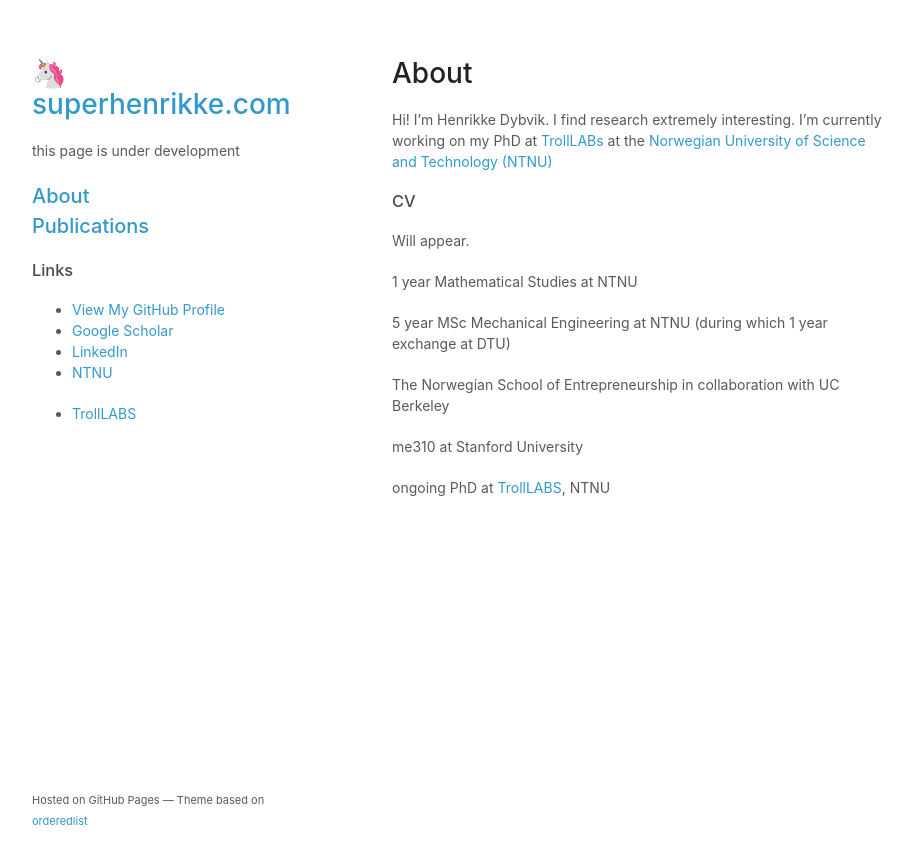
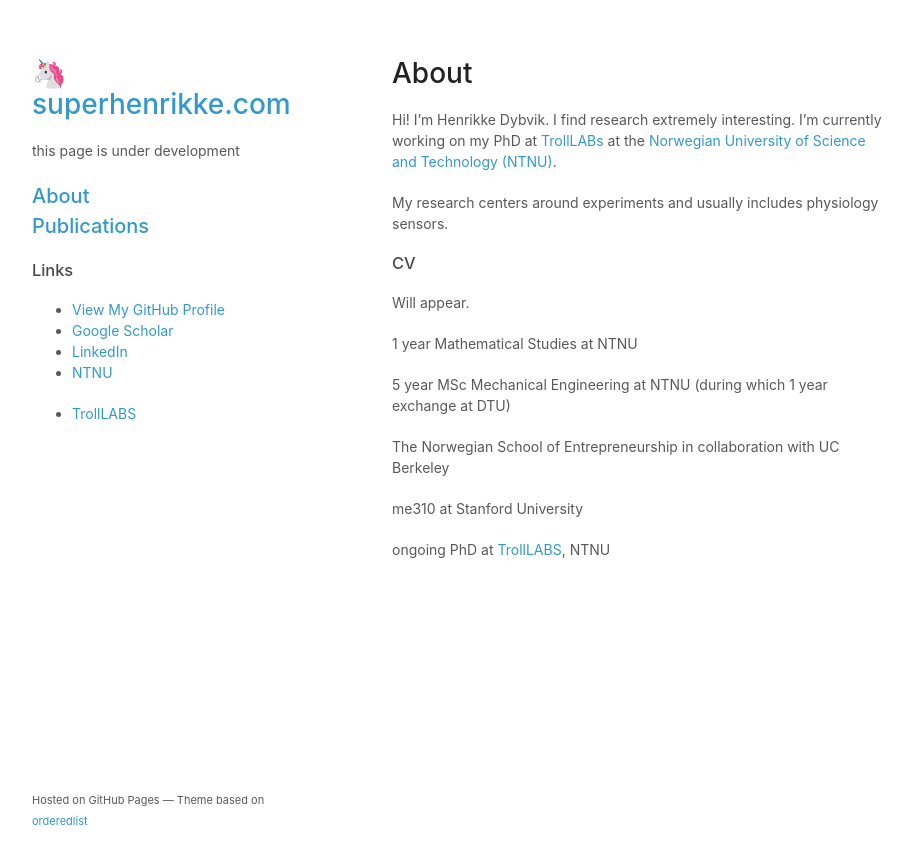
Before and after one commit to superhenrikke/superhenrikke.github.io, a Jekyll site: the page built from about.md, in a window 1280 px wide. Shown: the top 864 px of the page, without its empty margins (178-1091 px from the left). Built offline with Jekyll 4.4.1, drawn with Linux system fonts in a browser that asks for light colours; our own code applies the rules of GitHub Pages for plain Markdown files; a script that is not in the unit is left out.

Commit message:
Update about.md

```diff
--- a/about.md
+++ b/about.md
@@ -1,6 +1,8 @@
 # About
 
-Hi! I'm Henrikke Dybvik. I find research extremely interesting. I'm currently working on my PhD at [TrollLABs](https://www.ntnu.edu/mtp/trolllabs) at the [Norwegian University of Science and Technology (NTNU)](https://www.ntnu.edu/)
+Hi! I'm Henrikke Dybvik. I find research extremely interesting. I'm currently working on my PhD at [TrollLABs](https://www.ntnu.edu/mtp/trolllabs) at the [Norwegian University of Science and Technology (NTNU)](https://www.ntnu.edu/).
+
+My research centers around experiments and usually includes physiology sensors.
 
 ### CV
 Will appear.
```
